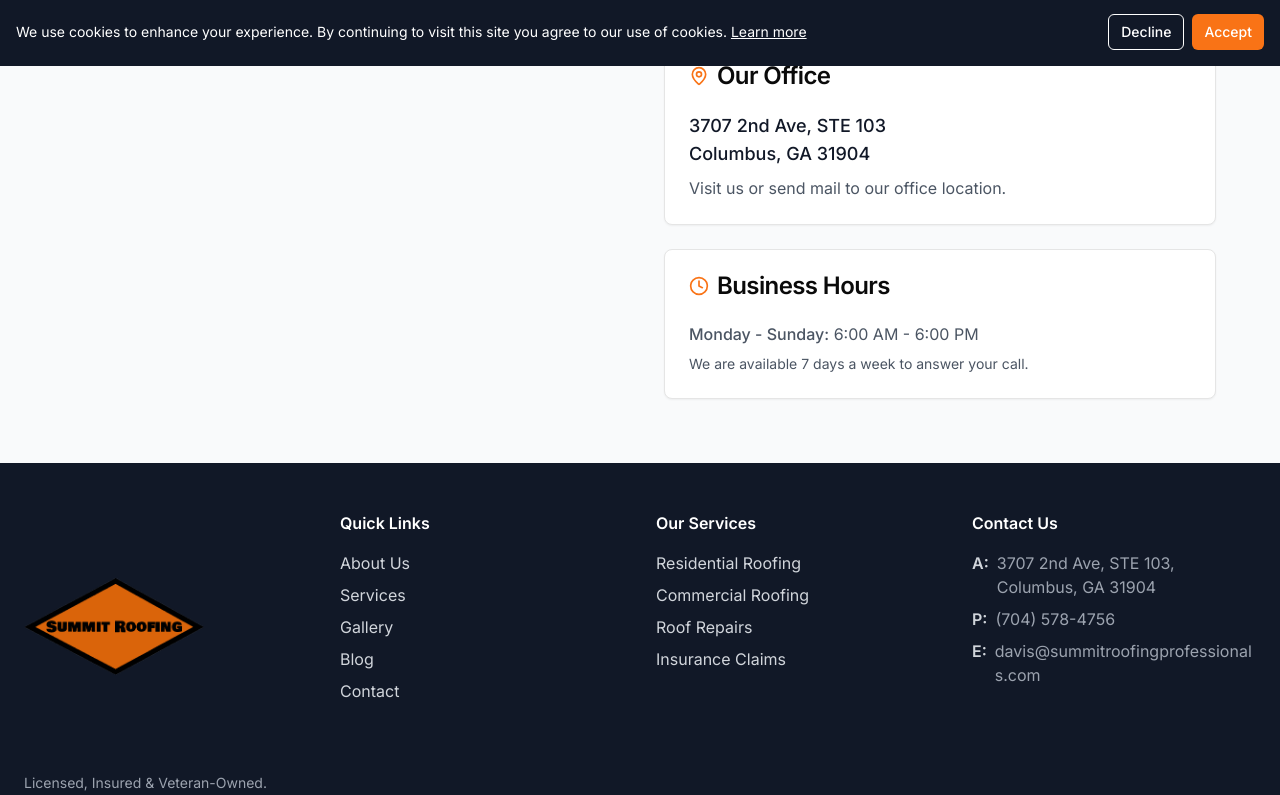
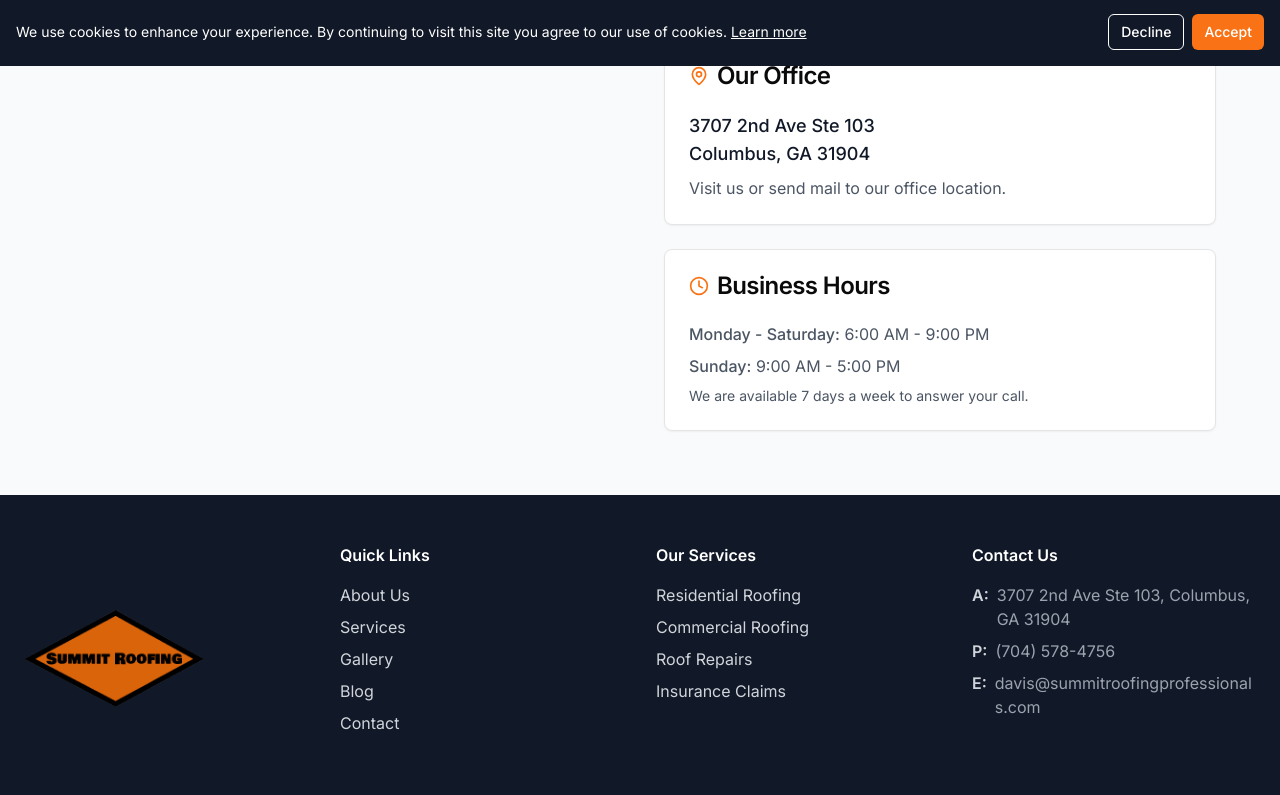
Before and after one commit to Hash0utlaw/Summit-kd, a Next.js app: page /contact in a window 1280 px wide. Shown: the part 734-1529 px from the top of the page. Built offline with nearby package versions, Linux system fonts and the light colour scheme; no server answers.

Commit message:
feat: standardize address format across site
Update address format to "3707 2nd Ave Ste 103" and ensure consistency

Co-authored-by: Adam Stover <101157229+Hash0utlaw@users.noreply.github.com>

```diff
--- a/app/contact/page.tsx
+++ b/app/contact/page.tsx
@@ -23,7 +23,7 @@ const jsonLd = {
   email: "davis@summitroofingprofessionals.com",
   address: {
     "@type": "PostalAddress",
-    streetAddress: "3707 2nd Ave, STE 103",
+    streetAddress: "3707 2nd Ave Ste 103",
     addressLocality: "Columbus",
     addressRegion: "GA",
     postalCode: "31904",
@@ -32,9 +32,15 @@ const jsonLd = {
   openingHoursSpecification: [
     {
       "@type": "OpeningHoursSpecification",
-      dayOfWeek: ["Monday", "Tuesday", "Wednesday", "Thursday", "Friday", "Saturday", "Sunday"],
+      dayOfWeek: ["Monday", "Tuesday", "Wednesday", "Thursday", "Friday", "Saturday"],
       opens: "06:00",
-      closes: "18:00",
+      closes: "21:00",
+    },
+    {
+      "@type": "OpeningHoursSpecification",
+      dayOfWeek: "Sunday",
+      opens: "09:00",
+      closes: "17:00",
     },
   ],
   areaServed: [
@@ -90,8 +96,7 @@ export default function ContactPage() {
                   <CardTitle className="flex items-center gap-2">
                     <Mail className="h-5 w-5 text-orange-500" />
                     Email
-                  </CardTitle>{" "}
-                  {/* Corrected JSX closing tag */}
+                  </CardTitle>
                 </CardHeader>
                 <CardContent>
                   <p className="text-lg font-medium text-gray-900 mb-2">davis@summitroofingprofessionals.com</p>
@@ -109,12 +114,12 @@ export default function ContactPage() {
                 </CardHeader>
                 <CardContent>
                   <a
-                    href="https://www.google.com/maps/search/?api=1&query=3707+2nd+Ave+STE+103+columbus+ga+31904"
+                    href="https://www.google.com/maps/search/?api=1&query=3707+2nd+Ave+Ste+103+columbus+ga+31904"
                     target="_blank"
                     rel="noopener noreferrer"
                     className="text-lg font-medium text-gray-900 hover:text-orange-500"
                   >
-                    3707 2nd Ave, STE 103
+                    3707 2nd Ave Ste 103
                     <br />
                     Columbus, GA 31904
                   </a>
@@ -132,7 +137,10 @@ export default function ContactPage() {
                 <CardContent>
                   <div className="space-y-2 text-gray-600">
                     <p>
-                      <span className="font-medium">Monday - Sunday:</span> 6:00 AM - 6:00 PM
+                      <span className="font-medium">Monday - Saturday:</span> 6:00 AM - 9:00 PM
+                    </p>
+                    <p>
+                      <span className="font-medium">Sunday:</span> 9:00 AM - 5:00 PM
                     </p>
                     <p className="text-sm">We are available 7 days a week to answer your call.</p>
                   </div>
--- a/components/footer.tsx
+++ b/components/footer.tsx
@@ -99,7 +99,7 @@ export default function Footer() {
             <ul className="space-y-2 text-gray-400">
               <li className="flex items-start">
                 <span className="font-semibold text-gray-300 mr-2">A:</span>
-                <span>3707 2nd Ave, STE 103, Columbus, GA 31904</span>
+                <span>3707 2nd Ave Ste 103, Columbus, GA 31904</span>
               </li>
               <li className="flex items-start">
                 <span className="font-semibold text-gray-300 mr-2">P:</span>
```
